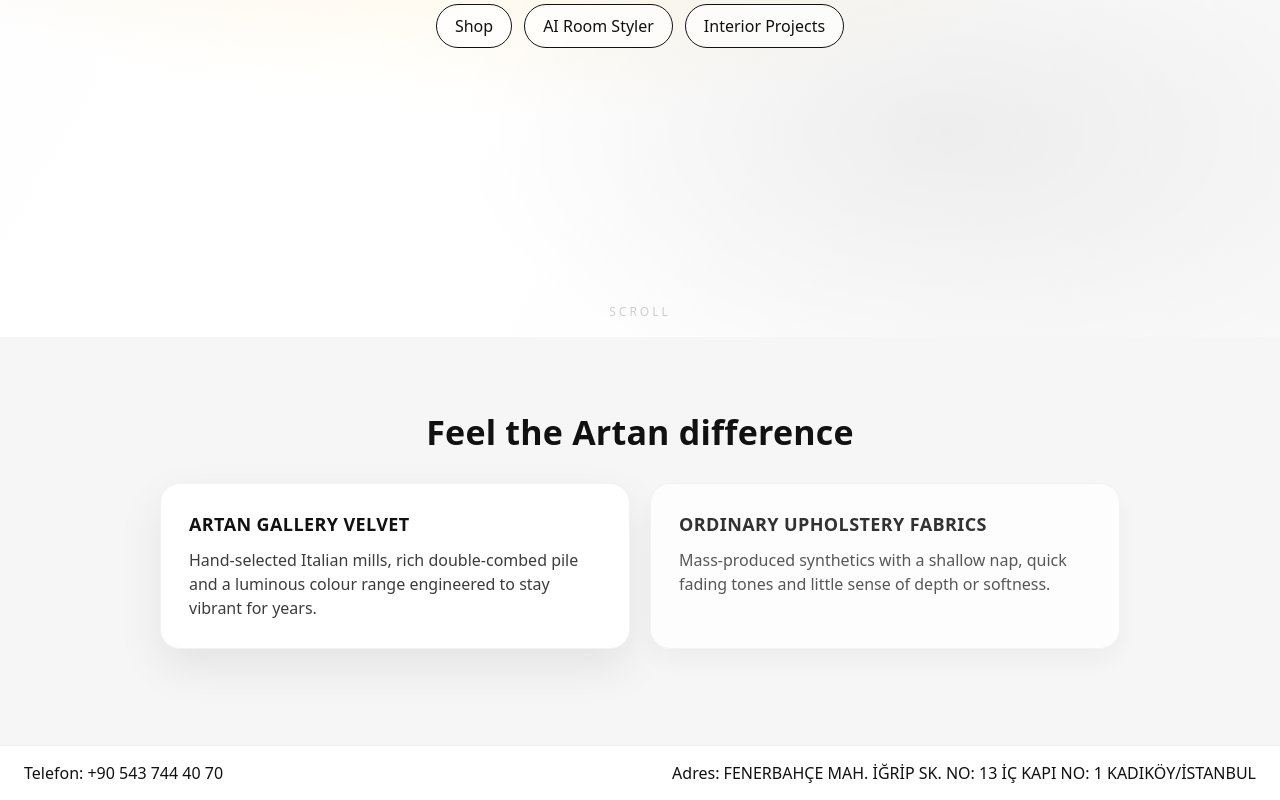
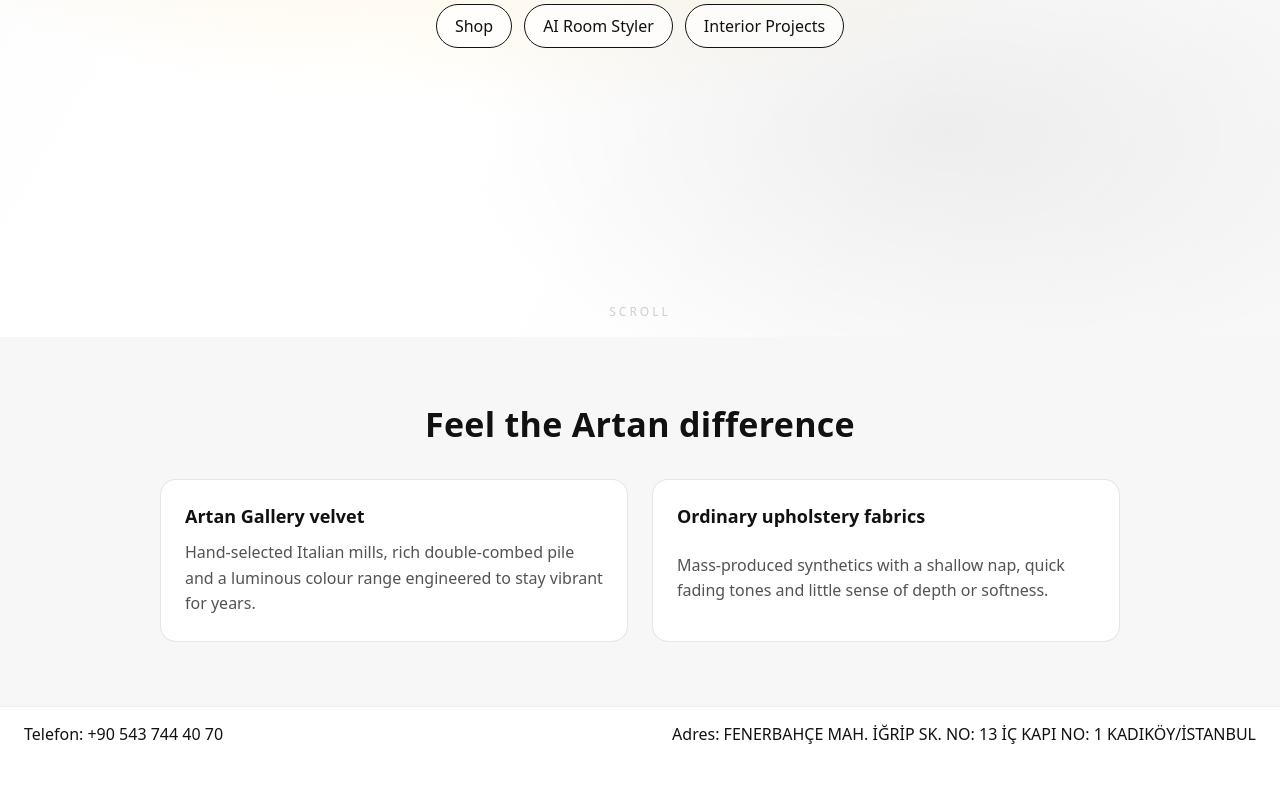
Before and after one commit to Hamed-shareghzadeh/artan-gallery, a Next.js app: page /en in a window 1280 px wide. Shown: the part 438-1238 px from the top of the page. After the commit the page ends 1199 px from the top, so only its background shows below. Built offline with nearby package versions, Linux system fonts and the light colour scheme.

Commit message:
Simplify compare block styling

```diff
--- a/app/globals.css
+++ b/app/globals.css
@@ -74,62 +74,57 @@
 }
 
 .compare {
-  padding: 72px 24px 96px;
-  background: #f6f6f6;
+  padding: 64px 24px;
+  background: #f7f7f7;
 }
 
-.compare-inner {
+.compare__inner {
   max-width: 960px;
   margin: 0 auto;
   display: grid;
-  gap: 28px;
+  gap: 32px;
 }
 
-.compare-title {
+.compare__title {
   margin: 0;
   font-size: clamp(24px, 4vw, 34px);
   text-align: center;
-  letter-spacing: 0.2px;
+  letter-spacing: 0.3px;
 }
 
-.compare-grid {
+.compare__grid {
   display: grid;
-  gap: 20px;
+  gap: 24px;
   grid-template-columns: repeat(auto-fit, minmax(260px, 1fr));
 }
 
-.compare-panel {
+.compare__panel {
   background: #fff;
-  border-radius: 20px;
-  padding: 28px;
-  border: 1px solid rgba(17, 17, 17, 0.05);
-  box-shadow: 0 18px 45px rgba(17, 17, 17, 0.08);
+  border: 1px solid rgba(17, 17, 17, 0.1);
+  border-radius: 16px;
+  padding: 24px;
+  display: grid;
+  gap: 12px;
 }
 
-.compare-panel--muted {
-  box-shadow: 0 12px 28px rgba(17, 17, 17, 0.05);
-  opacity: 0.85;
+.compare__label {
+  margin: 0;
+  font-size: 18px;
+  font-weight: 600;
 }
 
-.compare-label {
-  margin: 0 0 12px;
-  font-size: 18px;
-  letter-spacing: 0.4px;
-  text-transform: uppercase;
-}
-
-.compare-copy {
+.compare__text {
   margin: 0;
-  line-height: 1.5;
-  color: rgba(17, 17, 17, 0.82);
+  line-height: 1.6;
+  color: rgba(17, 17, 17, 0.72);
 }
 
 @media (max-width: 600px) {
   .compare {
-    padding: 56px 18px 72px;
+    padding: 48px 16px;
   }
 
-  .compare-panel {
-    padding: 24px;
+  .compare__grid {
+    gap: 16px;
   }
 }
--- a/components/CompareBlock.jsx
+++ b/components/CompareBlock.jsx
@@ -7,16 +7,16 @@
 }) {
   return (
     <section className="compare">
-      <div className="compare-inner">
-        <h2 className="compare-title">{title}</h2>
-        <div className="compare-grid">
-          <article className="compare-panel">
-            <h3 className="compare-label">{leftLabel}</h3>
-            <p className="compare-copy">{leftText}</p>
+      <div className="compare__inner">
+        <h2 className="compare__title">{title}</h2>
+        <div className="compare__grid">
+          <article className="compare__panel">
+            <h3 className="compare__label">{leftLabel}</h3>
+            <p className="compare__text">{leftText}</p>
           </article>
-          <article className="compare-panel compare-panel--muted">
-            <h3 className="compare-label">{rightLabel}</h3>
-            <p className="compare-copy">{rightText}</p>
+          <article className="compare__panel">
+            <h3 className="compare__label">{rightLabel}</h3>
+            <p className="compare__text">{rightText}</p>
           </article>
         </div>
       </div>
```
